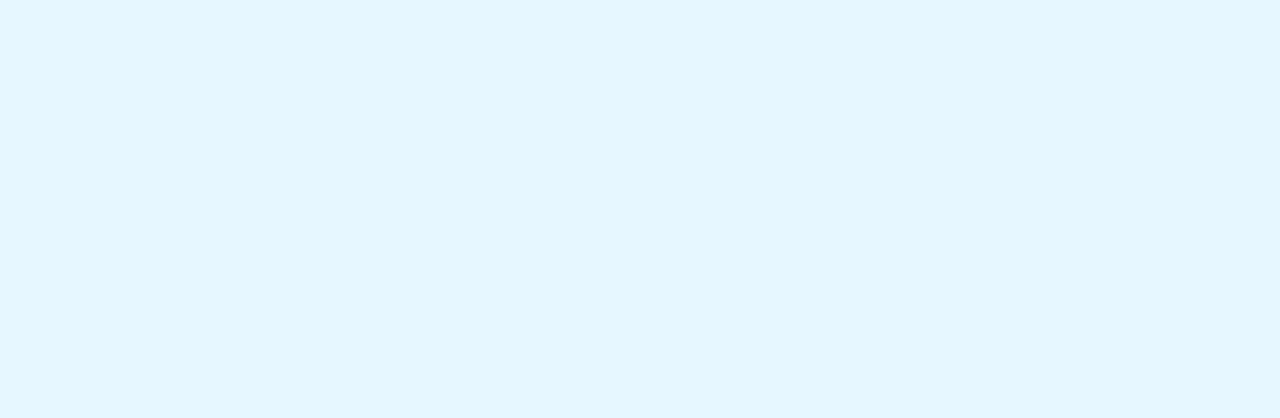
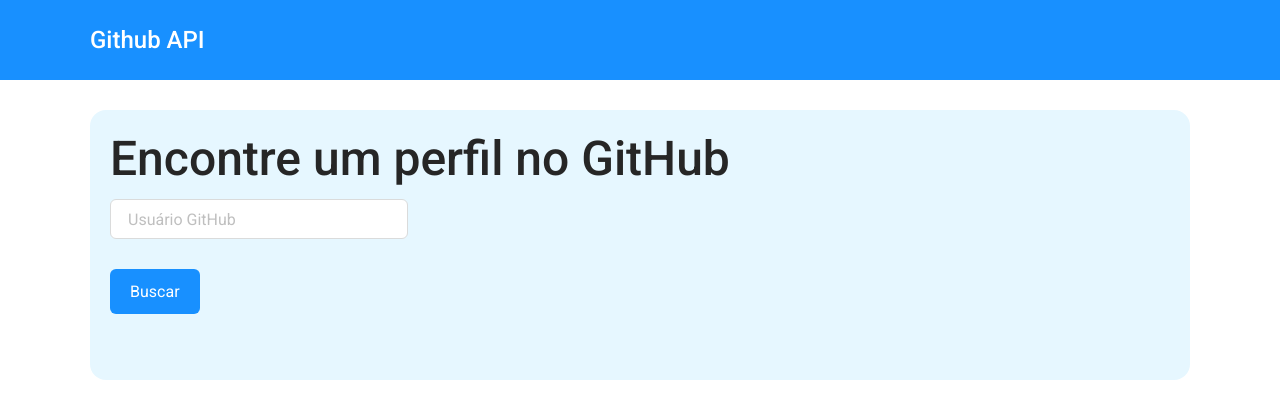
Before and after one commit to gustavoronan/desafio-githubAPI, a React (Vite) app: page /search in a window 1280 px wide. Before the commit this address had no page. Shown: the top 418 px of the page. Built offline with nearby package versions, Linux system fonts and the light colour scheme.

Commit message:
estilização tela de busca

```diff
--- a/src/App.tsx
+++ b/src/App.tsx
@@ -10,7 +10,7 @@ function App() {
         <Routes>
           <Route path="/" element={<Home />} >
             <Route index element={<HomeBody />} />
-            <Route path="promotion" element={<Search />} />
+            <Route path="search" element={<Search />} />
           </Route>
         </Routes>
       </BrowserRouter>
--- a/src/components/Button/styles.css
+++ b/src/components/Button/styles.css
@@ -1,5 +1,5 @@
 .button {
-    border-radius: 4px;
+    border-radius: 6px;
     background-color: var(--color-bg-secondary);
     color: var(--color-font-tertiary);
     padding: 0 20px;
--- a/src/components/Card/index.tsx
+++ b/src/components/Card/index.tsx
@@ -1,15 +1,21 @@
+import Button from "../Button";
 import "./styles.css";
 
 type Props = {
   title: string;
-}
+};
 
-export default function Card({title} : Props) {
-
+export default function Card({ title }: Props) {
   return (
     <div className="card">
       <h2>{title}</h2>
-            <p>DevSuperior - Escola de programação</p>
+
+      <form className="search-bar">
+         <input type="text" placeholder="Usuário GitHub" />
+      </form>
+        <div className="dflex mt30">
+            <Button text="Buscar" />
         </div>
-    )
+    </div>
+  );
 }
--- a/src/components/Card/styles.css
+++ b/src/components/Card/styles.css
@@ -1,7 +1,35 @@
 .card {
-    border-radius: 6px;
-    background-color: var(--color-bg-primary);
-    color: var(--color-font-primary);
-    padding: 20px;
-    min-height: 200px;
+  border-radius: 16px;
+  background-color: var(--color-bg-tertiary);
+  color: var(--color-font-quarternary);
+  padding: 20px;
+  min-height: 270px;
+  font-size: 38px;
+  width: 100%;
 }
+
+.card h2 {
+  font-weight: 500;
+}
+
+.search-bar {
+  height: 40px;
+  width: 298px;
+  display: flex;
+  flex-direction: column;
+  margin-top: 12px;
+}
+
+.search-bar input {
+  border: 1px solid var(--color-card-border);
+  border-radius: 6px;
+  height: 100%;
+  font-size: 16px;
+  padding: 17px;
+  font-weight: 400;
+  color: var(--color-primary);
+}
+
+.search-bar ::placeholder{
+    color: var(--color-placeholder);
+}
--- a/src/index.css
+++ b/src/index.css
@@ -1,4 +1,4 @@
-@import url("https://fonts.googleapis.com/css2?family=Inter:wght@400;700&display=swap");
+@import url('https://fonts.googleapis.com/css2?family=Roboto:ital,wght@0,100..900;1,100..900&display=swap');
 
 :root {
   --color-bg-primary: #fff;
@@ -8,17 +8,21 @@
   --color-font-primary: #000000;
   --color-font-secondary: #7E7E7E;
   --color-font-tertiary: #FFFFFF;
+  --color-font-quarternary: #262626;
+
+  --color-card-border: #DADBDB;
+  --color-placeholder: #BFBFBF;
 }
 
 * {
   padding: 0;
   margin: 0;
   box-sizing: border-box;
-  font-family: "Inter";
+  font-family: "Roboto";
 }
 
 body {
-    background-color: var(--color-bg-tertiary);
+    background-color: var(--color-bg-primary);
 }
 
 a, a:hover {
@@ -31,8 +35,8 @@ a, a:hover {
 }
 
 .container {
-    width: 100%;
-    margin-left: 41px;
+    padding: 0px 90px;
+    min-width: 1251px;
 }
 
 .mb30 {
--- a/src/routes/Home/Search/index.tsx
+++ b/src/routes/Home/Search/index.tsx
@@ -1,8 +1,12 @@
+import Card from "../../../components/Card";
+
 export default function Search() {
 
     return (
         <main>
-            <h2>Página de promoção</h2>
+            <div className="container mt30">
+                <Card title="Encontre um perfil no GitHub"></Card>
+            </div>
         </main>
     );
 }
```
Lines whose indentation alone changed are shown as unchanged.
